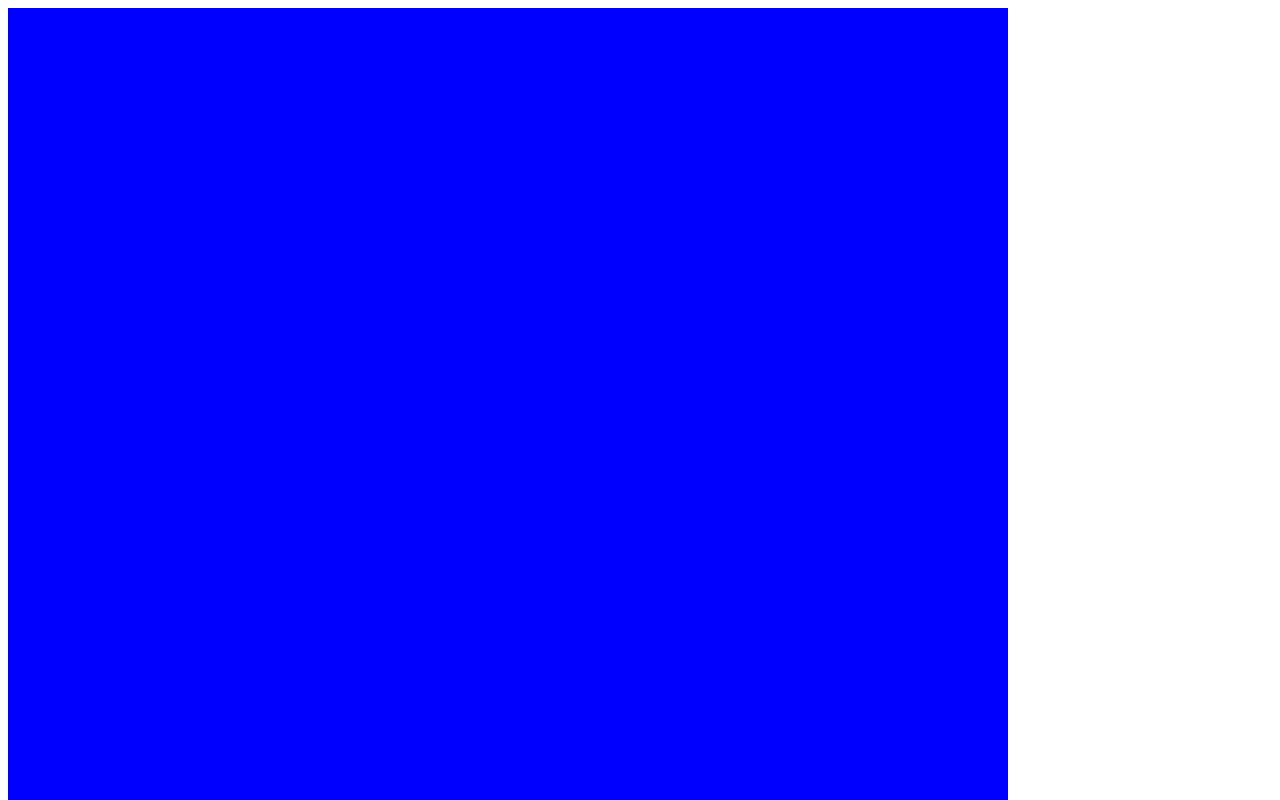
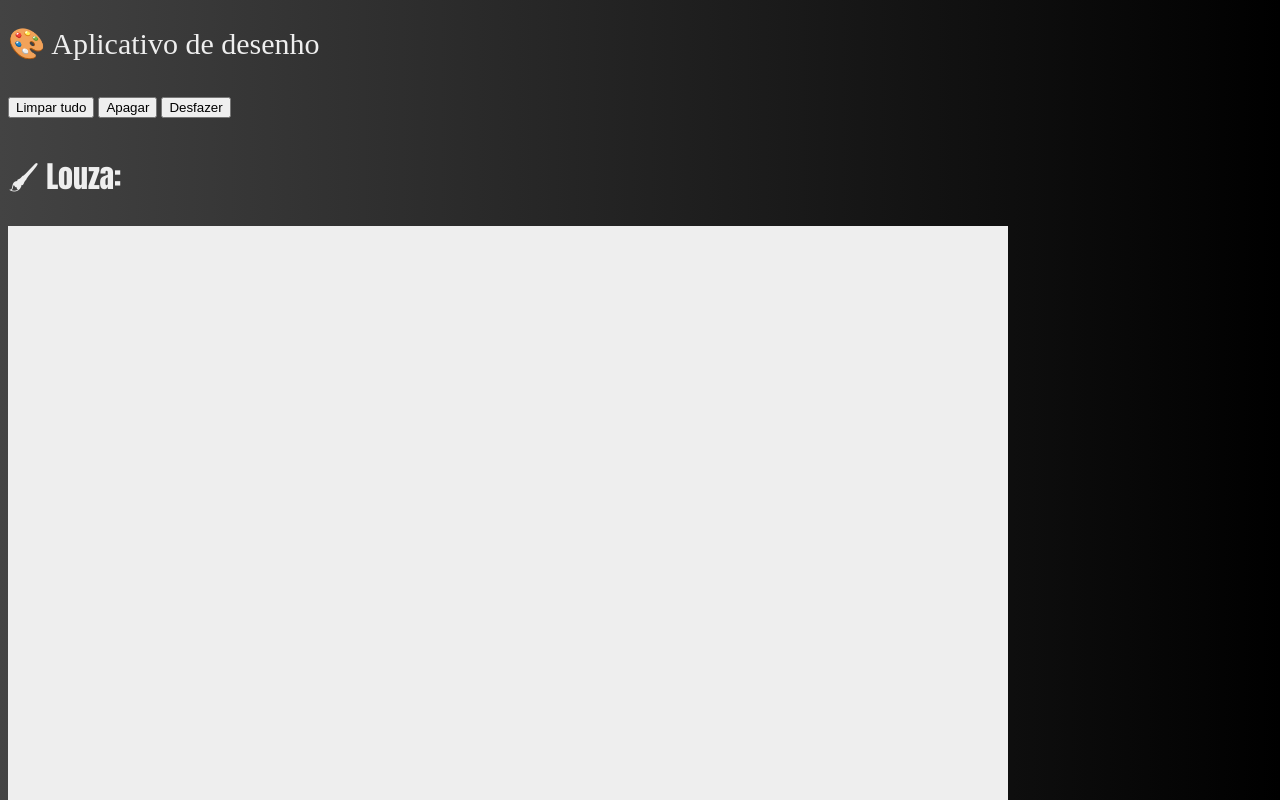
Before and after one commit to GuilhermeVideira/Projeto-Aplicativo-de-desenho, a website: page www/index.html in a window 1280 px wide. Shown: the top 800 px of the page. Drawn offline with Linux system fonts and the light colour scheme.

Commit message:
Aplicativo de desenho.

```diff
--- a/www/css/style.css
+++ b/www/css/style.css
@@ -1 +1,18 @@
-/**/
+
+body{
+background: #000000;  /* fallback for old browsers */
+background: -webkit-linear-gradient(to right, #434343, #000000);  /* Chrome 10-25, Safari 5.1-6 */
+background: linear-gradient(to right, #434343, #000000); /* W3C, IE 10+/ Edge, Firefox 16+, Chrome 26+, Opera 12+, Safari 7+ */
+}
+
+ body {
+   overflow-x: hidden;
+  }
+
+.texto01 {font-family: Berlin;
+    color: #eee;
+    font-size: 30px}
+
+.texto02 {font-family: Impact, Haettenschweiler, 'Arial Narrow Bold', sans-serif;
+    color: #eee;
+    font-size: 30px}
--- a/www/index.html
+++ b/www/index.html
@@ -4,49 +4,29 @@
     <meta charset="utf-8">
     <meta name="viewport" content="width=device-width, initial-scale=1, maximum-scale=1, user-scalable=no">
     <meta http-equiv="Content-Security-Policy" content="default-src * data: gap: content: https://ssl.gstatic.com; style-src * 'unsafe-inline'; script-src * 'unsafe-inline' 'unsafe-eval'">
+
     <script src="components/loader.js"></script>
+
     <link rel="stylesheet" href="components/loader.css">
+
     <link rel="stylesheet" href="css/style.css">
-    <script>
-    window.onload = function(){
-     var largura = 1000
-     var altura = 1000
 
-     var quadro = document.getElementById('quadro')
-     quadro.setAttribute("width", largura)
-     quadro.setAttribute("height", altura)
+</head>
+<body>
 
-     var ctx = quadro.getContext("2d")
+<br> <span class="texto01"> 🎨 Aplicativo de desenho </span> <br> <br> <br>
 
-     var desenhando = false
+<button onclick='limpar()' class='button' id='Limpar'>Limpar tudo</button>
+<button onclick='apagar()' class='button' id='Apagar'>Apagar</button>
+<button onclick='desfazer()' class='button' id='Desfazer'>Desfazer</button> <br><br><br>
 
-    quadro.onmousedown = function(evt){
-     ctx.moveTo(evt.clientX, evt.clientY)
-     desenhando = true
-    }
+<span class="texto02"> 🖌 Louza: </span> <br><br>
 
-    quadro.onmouseup = function() {
-       desenhando = false
-    }
+<canvas  id="quadro" style="background: #eee"> </canvas>
 
-    quadro.onmousemove = function(evt) {
-      if(desenhando == true)
-      ctx.lineTo(evt.clientX, evt.clientY)
-      ctx.stroke()
-
-    }
+<script src="js/main.js"></script>
 
 
 
-
-
-}
-
-    </script>
-</head>
-<body>
-
-    <canvas id="quadro" style="background: blue"> </canvas>
-
 </body>
 </html>
--- /dev/null
+++ b/www/js/main.js
@@ -0,0 +1,65 @@
+     window.onload = function(){
+     var largura = 1000
+     var altura = 900
+
+     var quadro = document.getElementById('quadro')
+     quadro.setAttribute("width", largura)
+     quadro.setAttribute("height", altura)
+
+     var ctx = quadro.getContext("2d")
+
+     var desenhando = false
+
+    quadro.onmousedown = function(evt){
+     ctx.moveTo(evt.clientX, evt.clientY)
+     desenhando = true
+    }
+
+    quadro.onmouseup = function() {
+       desenhando = false
+    }
+
+    quadro.onmousemove = function(evt) {
+      if(desenhando == true)
+      ctx.lineTo(evt.clientX, evt.clientY)
+      ctx.stroke()
+
+    }
+
+    quadro.addEventListener("touchstart", function(evt){
+    ctx.beginPath()
+    ctx.moveTo(
+        evt.touches[0].pageX,
+        evt.touches[0].pageY
+    )
+    evt.preventDefault()
+})
+
+    quadro.addEventListener("touchmove", function(evt){
+    ctx.lineTo(
+        evt.touches[0].pageX,
+        evt.touches[0].pageY
+    )
+    ctx.strokeStyle = "#000";
+    ctx.lineWidth = 5;
+    ctx.stroke();
+    evt.preventDefault()
+})
+
+
+}
+
+function desfazer() {
+
+    if (desenhando <= 0) {
+
+        clear_canvas();
+
+    } else {
+
+        desenhando -= 1;
+        restore_array.pop();
+        context.putImageData(restore_array[desenhando], 0, 0);
+
+    }
+}
```
